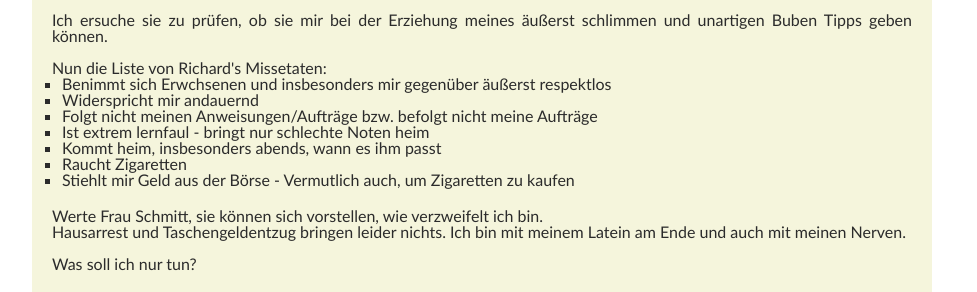
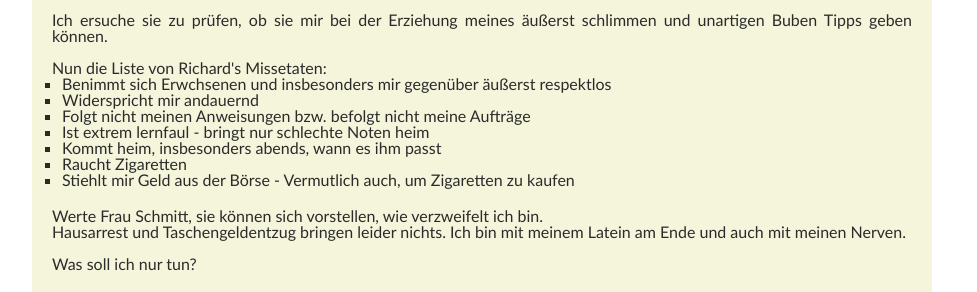
Before and after one commit to richardtraindl/tierarztpraxis-kaiserstrasse.at, a Jekyll site: the page built from xyz123/Schmitt/brief1.html, in a window 1280 px wide. Shown: the part 545-837 px from the top of the page, without its empty margins (158-1135 px from the left). Built offline with Jekyll 4.4.1, drawn with Linux system fonts in a browser that asks for light colours.

Commit message:
customize

```diff
--- a/xyz123/Schmitt/brief1.html
+++ b/xyz123/Schmitt/brief1.html
@@ -26,7 +26,7 @@ id: brief1
         <ul style="padding-bottom: 20px">
             <li>Benimmt sich Erwchsenen und insbesonders mir gegenüber äußerst respektlos</li>
             <li>Widerspricht mir andauernd</li>
-            <li>Folgt nicht meinen Anweisungen/Aufträge bzw. befolgt nicht meine Aufträge</li>
+            <li>Folgt nicht meinen Anweisungen bzw. befolgt nicht meine Aufträge</li>
             <li>Ist extrem lernfaul - bringt nur schlechte Noten heim</li>
             <li>Kommt heim, insbesonders abends, wann es ihm passt</li>
             <li>Raucht Zigaretten</li>
```
